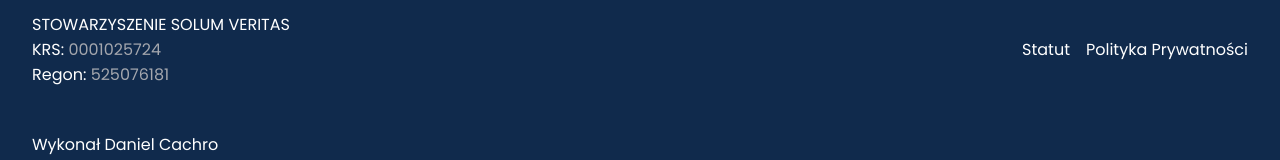
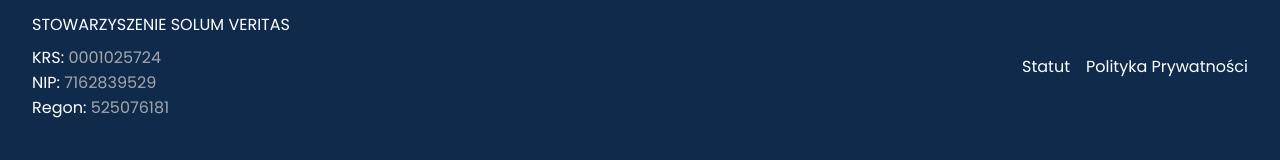
Before and after one commit to DanielCachro/SolumVeritas, a React (Vite) app: page / in a window 1280 px wide. Shown: the part 4001-4161 px from the top of the page. Built offline with nearby package versions, Linux system fonts and the light colour scheme; no server answers.

Commit message:
feat: set HTML `lang` to "pl" and add NIP to footer
- Updated HTML `lang` attribute to "pl"
- Added NIP to the footer for organizational transparency

```diff
--- a/index.html
+++ b/index.html
@@ -1,5 +1,5 @@
 <!doctype html>
-<html lang="en">
+<html lang="pl">
 
 <head>
   <meta charset="UTF-8" />
--- a/src/components/common/Footer/Footer.jsx
+++ b/src/components/common/Footer/Footer.jsx
@@ -31,9 +31,12 @@ export default function Footer() {
 				</div>
 				<div className={classes.information}>
 					<div>
-						<p>STOWARZYSZENIE SOLUM VERITAS</p>
+						<p className={classes.information__companyName}>STOWARZYSZENIE SOLUM VERITAS</p>
 						<p>
 							KRS: <span className={classes.grayText}>0001025724</span>
+						</p>
+						<p>
+							NIP: <span className={classes.grayText}>7162839529</span>
 						</p>
 						<p>
 							Regon: <span className={classes.grayText}>525076181</span>
--- a/src/components/common/Footer/Footer.module.css
+++ b/src/components/common/Footer/Footer.module.css
@@ -53,6 +53,10 @@
 			align-items: center;
 			gap: var(--32px);
 			padding-top: var(--32px);
+
+			.information__companyName {
+				margin-bottom: var(--8px);
+			}
 		}
 	}
 }
```
